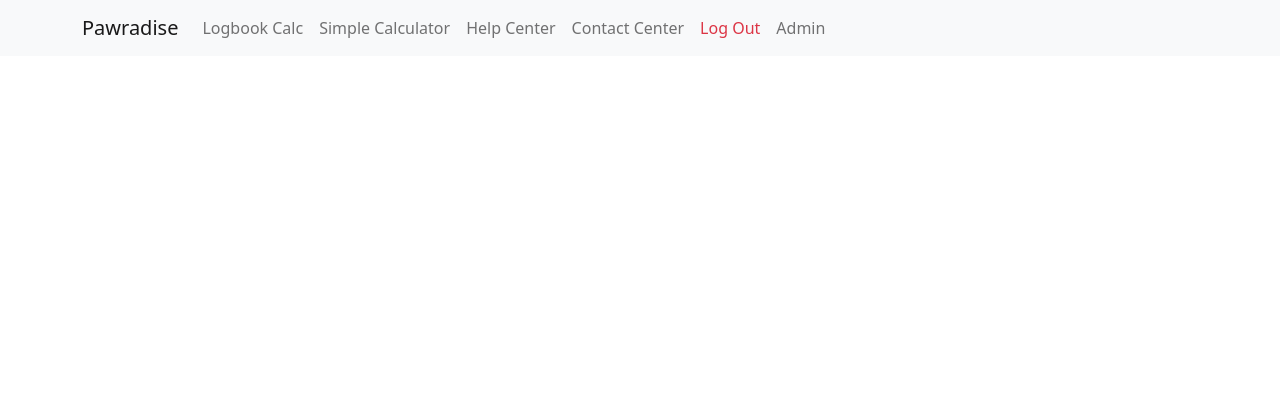
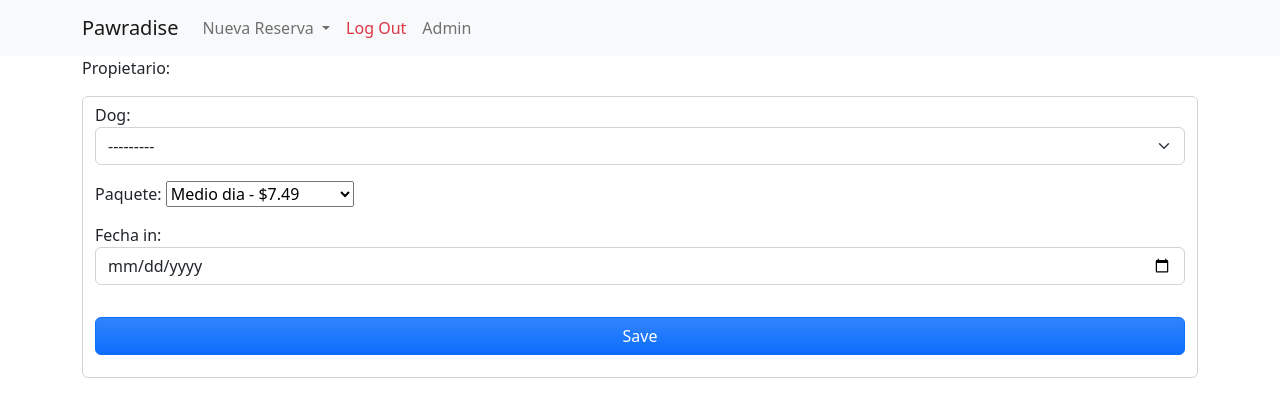
Before and after one commit to gkipping2023/pawradise, a Django app: page /diario in a window 1280 px wide. Shown: the top 417 px of the page. Run offline with Django 4.2, Linux system fonts and the light colour scheme; a user stored in the database is signed in; data comes from the database, SQL or seed files in the repository; both versions use the stored data as it was after the commit.

Commit message:
form diario is working

```diff
--- a/main/admin.py
+++ b/main/admin.py
@@ -1,6 +1,7 @@
 from django.contrib import admin
-from .models import User,Dogs
+from .models import User,Dogs,Reserves_Daily
 
 # Register your models here.
 admin.site.register(User)
 admin.site.register(Dogs)
+admin.site.register(Reserves_Daily)
--- a/main/forms.py
+++ b/main/forms.py
@@ -1,5 +1,5 @@
-from django.forms import ModelForm
-from .models import User
+from django.forms import ModelForm, ModelChoiceField
+from .models import User, Reserves_Daily,Dogs
 from django.contrib.auth.forms import UserCreationForm
 from django import forms
 from datetime import date
@@ -13,3 +13,17 @@ class NewUserForm(UserCreationForm):
     class Meta:
         model = User
         fields = ['email','nombre','apellido','telefono']
+
+class Daily_ReserveForm(ModelForm):
+    dog = ModelChoiceField(widget=forms.Select(attrs={'class':'form-select'}),queryset=None)
+    paquete = forms.Select(attrs={'class':'form-select'})
+    fecha_in = forms.DateField(widget=forms.DateInput(attrs={'type':'date','class':'form-control'}))
+
+    class Meta:
+        model = Reserves_Daily
+        fields = '__all__'
+        exclude = ['propietario']
+
+    def __init__(self, user, *args, **kwargs):
+        super(Daily_ReserveForm, self).__init__(*args, **kwargs)
+        self.fields['dog'].queryset = Dogs.objects.filter(propietario=user)
--- a/main/models.py
+++ b/main/models.py
@@ -9,6 +9,7 @@ class User(AbstractUser):
     email = models.EmailField(unique=True,max_length=250)
     rewards = models.IntegerField(null=True)
     available_days = models.IntegerField(null=True)
+    balance = models.DecimalField(max_digits=6,decimal_places=2)
 
     USERNAME_FIELD = 'email'
     REQUIRED_FIELDS = []
@@ -16,6 +17,15 @@ class User(AbstractUser):
 Sexo_Choices = (
     ('macho','MACHO'),
     ('hembra','HEMBRA')
+)
+
+Paquetes = (
+    ('medio','Medio dia - $7.49'),
+    ('1dia','Pase Diario - $12.84'),
+    ('3dias','Pase 3 dias - $35.31'),
+    ('6dias','Pase 6 dias - $64.20'),
+    ('12dias','Pase 12 dias - $117.70'),
+    ('24dias','Pase 24 dias - $214.00')
 )
 
 class Dogs(models.Model):
@@ -29,3 +39,12 @@ class Dogs(models.Model):
 
     def __str__(self):
         return self.nombre
+
+class Reserves_Daily(models.Model):
+    propietario = models.OneToOneField(User,on_delete=models.CASCADE,max_length=250,null=False)
+    dog = models.ForeignKey(Dogs,on_delete=models.CASCADE,max_length=250,null=False)
+    paquete = models.CharField(max_length=250,choices=Paquetes,default='medio')
+    fecha_in = models.DateField(default='1900-01-01')
+
+    def __str__(self):
+        return str(self.propietario)
--- a/main/templates/main/booking_diario.html
+++ b/main/templates/main/booking_diario.html
@@ -2,5 +2,36 @@
 
 {% block content %}
 {% load static %}
+<div class="container">
+
+<p>Propietario:</p>
+
+<!-- <p>Para:</p>
+<select class="form-select" aria-label="Default select example">
+    {% for dog in user_dogs %}
+    <option name="{{dog.nombre}}" selected>{{dog.nombre}}</option>
+    {% endfor %}
+  </select> -->
+<!-- <p>Paquete:</p>
+<select class="form-select" aria-label="Default select example">
+    <option name="halfday" value="halfday"> Medio dia - $7.49</option>
+    <option name="1day" value="1day">Pase Diario - $12.84</option>
+    <option name="3day" value="3day">Pase 3 dias - $35.31</option>
+    <option name="6day" value="6day">Pase 6 dias - $64.20</option>
+    <option name="12day" value="12day">Pase 12 dias - $117.70</option>
+    <option name="24day" value="24day">Pase 24 dias - $214.00</option>
+  </select>
+  <p>Fecha:</p>
+  <input name="reserve_date" class="form-control" type="date"> -->
+  <!-- Form -->
+  <form method="POST" action="">
+    {% csrf_token %}
+    <div class="form-control">
+      {{form.as_p}}
+      <input type="submit" class="btn btn-primary bg-gradient container text-center my-3" name="Submit" value="Save"/>
+      </div>
+  </form>
+<!--  -->
+</div>
 
 {% endblock %}
--- a/main/views.py
+++ b/main/views.py
@@ -5,8 +5,8 @@ from django.shortcuts import render, redirect
 from django.contrib import messages
 from django.contrib.auth import authenticate, login, logout
 from django.contrib.auth.decorators import login_required
-from .models import User,Dogs
-from .forms import NewUserForm
+from .models import User,Dogs, Reserves_Daily
+from .forms import NewUserForm, Daily_ReserveForm
 # from django.db.models import Sum,Count
 # from django.core.mail import send_mail, EmailMultiAlternatives
 
@@ -22,8 +22,22 @@ def home(request):
     return render(request,'main/home.html',context)
 
 def booking_diario(request):
+    form = Daily_ReserveForm(request.user)
+    user = request.user
+    user_dogs = Dogs.objects.filter(propietario__exact=request.user)
+
+    if request.method == 'POST':
+        form = Daily_ReserveForm(request.user,request.POST)
+        if form.is_valid():
+            propietario = form.save(commit=False)
+            propietario.propietario = request.user
+            propietario.save()
+            messages.success(request,'Entry recorded Successfully!')
+            return redirect('home')
     context = {
-
+        'form': form,
+        'user':user,
+        'user_dogs':user_dogs,
     }
     return render(request,'main/booking_diario.html',context)
 
--- a/templates/navbar.html
+++ b/templates/navbar.html
@@ -7,17 +7,16 @@
       </button>
     <div class="collapse navbar-collapse" id="navbarTogglerDemo02">
       <ul class="navbar-nav me-auto mb-2 mb-lg-0">
-        <li class="nav-item">
-          <a class="nav-link" aria-current="true" href="">Logbook Calc</a>
-        </li>
-        <li class="nav-item">
-          <a class="nav-link" href="">Simple Calculator</a>
-        </li>
-        <li class="nav-item">
-          <a class="nav-link" href="">Help Center</a>
-        </li>
-        <li class="nav-item">
-          <a class="nav-link" href="">Contact Center</a>
+        <li class="nav-item dropdown">
+          <a class="nav-link dropdown-toggle" href="#" id="navbarDropdown" role="button" data-bs-toggle="dropdown" aria-expanded="false">
+            Nueva Reserva
+          </a>
+          <ul class="dropdown-menu" aria-labelledby="navbarDropdown">
+            <li><a class="dropdown-item" href="{% url 'booking_hotel' %}">Hotel</a></li>
+            <li><a class="dropdown-item" href="{% url 'booking_diario' %}">Diario</a></li>
+            <!-- <li><hr class="dropdown-divider"></li>
+            <li><a class="dropdown-item" href="#">Something else here</a></li> -->
+          </ul>
         </li>
         {% comment %}
         <!-- <li class="nav-item">
```
Also changed, not shown: db.sqlite3, main/migrations/0007_dogs_vacunacion_user_available_days_user_balance.py (added), main/migrations/0008_reserves_daily.py (added), main/migrations/0009_alter_reserves_daily_propietario.py (added), main/migrations/0010_reserves_daily_fecha_in_reserves_daily_paquete.py (added).
